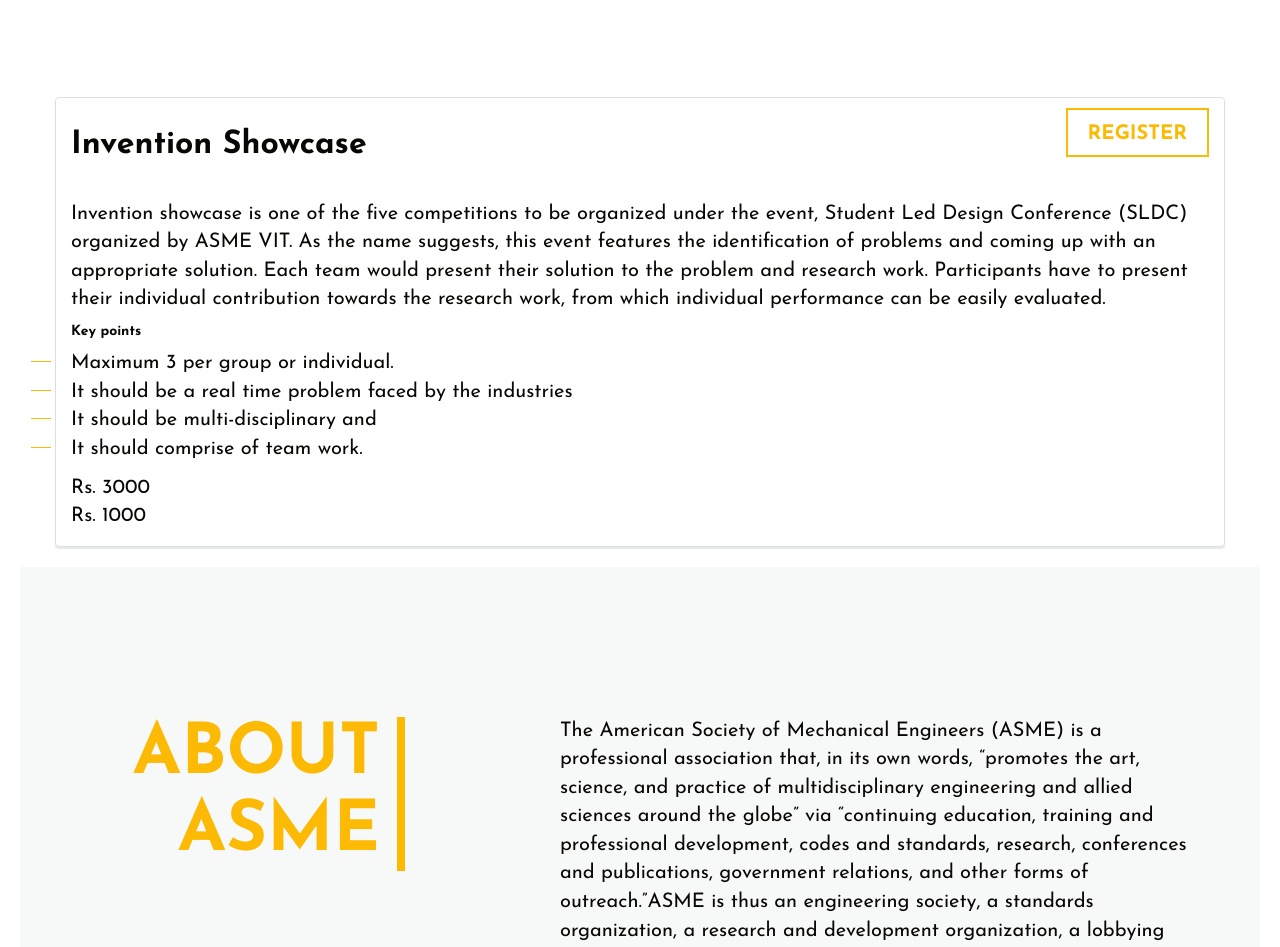
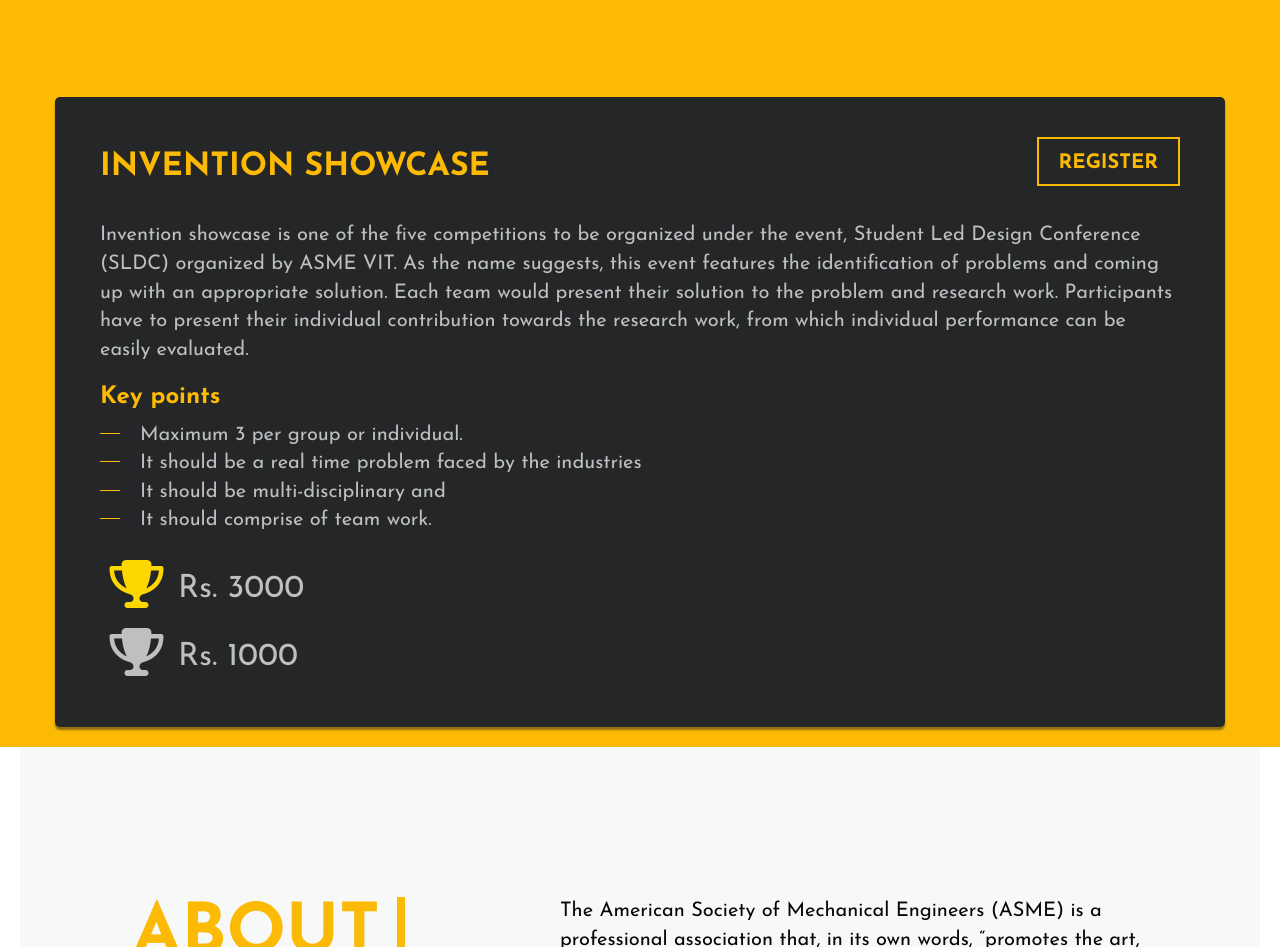
Before and after one commit to runofthemillgeek/sldc-asme-vit, a website: page index.html in a window 1280 px wide. Shown: the part 2655-3602 px from the top of the page. Drawn offline with nearby package versions, Linux system fonts and the light colour scheme.

Commit message:
Competitions section styles, card overhaul

```diff
--- a/index.html
+++ b/index.html
@@ -144,13 +144,13 @@
 					<div class="slider-wrapper">
 						<div class="panel">
 							<div class="panel-heading clearfix">
-								<h3>Invention Showcase</h3>
-								<button class="cs-button">Register</button>
+								<h2>Invention Showcase</h2>
+								<button class="cs-button cs-button-gray">Register</button>
 							</div>
 							<div class="panel-body">
 								<p>Invention showcase is one of the five competitions to be organized under the event, Student Led Design Conference (SLDC) organized by ASME VIT. As the name suggests, this event features the identification of problems and coming up with an appropriate solution. Each team would present their solution to the problem and research work. Participants have to present their individual contribution towards the research work, from which individual performance can be easily evaluated.</p>
 								<div class="key-points">
-									<h5>Key points</h5>
+									<h3>Key points</h3>
 									<ul class="list-unstyled">
 										<li>Maximum 3 per group or individual.</li>
 										<li>It should be a real time problem faced by the industries</li>
--- a/sass/partials/_content.scss
+++ b/sass/partials/_content.scss
@@ -136,20 +136,81 @@
  */
 
 .competitions {
-	$darkerlgray: darken($lightgray, 10%);
+	background-color: $yellow;
+	color: lighten($darkgray, 5%);
+
+	.section-heading h1,
+	.section-highlight {
+		color: $darkgray;
+	}
+
+	.section-heading:after {
+		background-color: $darkgray;
+	}
+
 	.panel {
-		border: 1px solid $darkerlgray;
-		box-shadow: 0 2px 1px transparentize($darkerlgray, 0.3);
+		background-color: $darkgray;
+		border: none;
+		border-radius: 5px;
+		box-shadow: 0 3px 2px rgba($darkgray, 0.5);
+		padding: 30px;
 	}
+
 	.panel-heading {
+		color: $yellow;
+
 		button {
 			float: right;
 		}
-		h3 {
+
+		h2 {
 			display: inline-block;
 			font-size: 1.6em;
+			margin-top: 0.40em;
 		}
 	}
+
+	.panel-body {
+		color: lighten($darkgray, 60%);
+		h3 {
+			color: $yellow;
+		}
+	}
+
+	.key-points li {
+		padding-left: 2em;
+
+		&:before {
+			left: 0;
+		}
+	}
+
+	.trophies {
+		font-size: 1.6em;
+
+		div {
+			padding-left: 0.3em;
+		}
+
+		div:before {
+			font-family: 'fontawesome';
+			content: "\f091";
+			display: inline-block;
+			padding-right: 0.3em;
+			font-size: 1.5em;
+			position: relative;
+			top: 0.1em;
+		}
+
+		.first-prize:before {
+			color: gold;
+		}
+
+		.second-prize:color {
+			color: silver;
+		}
+	}
+
 }
 
 /**
```
Also changed, not shown: css/main.css.
